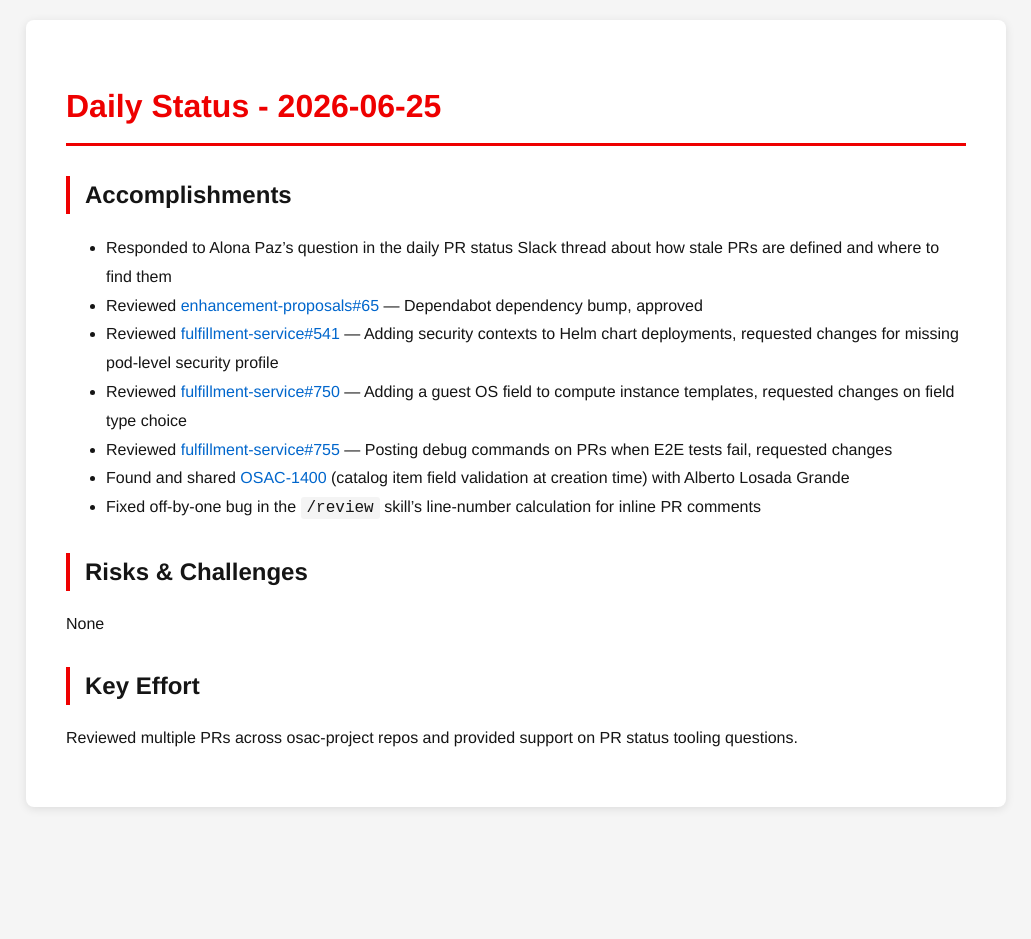
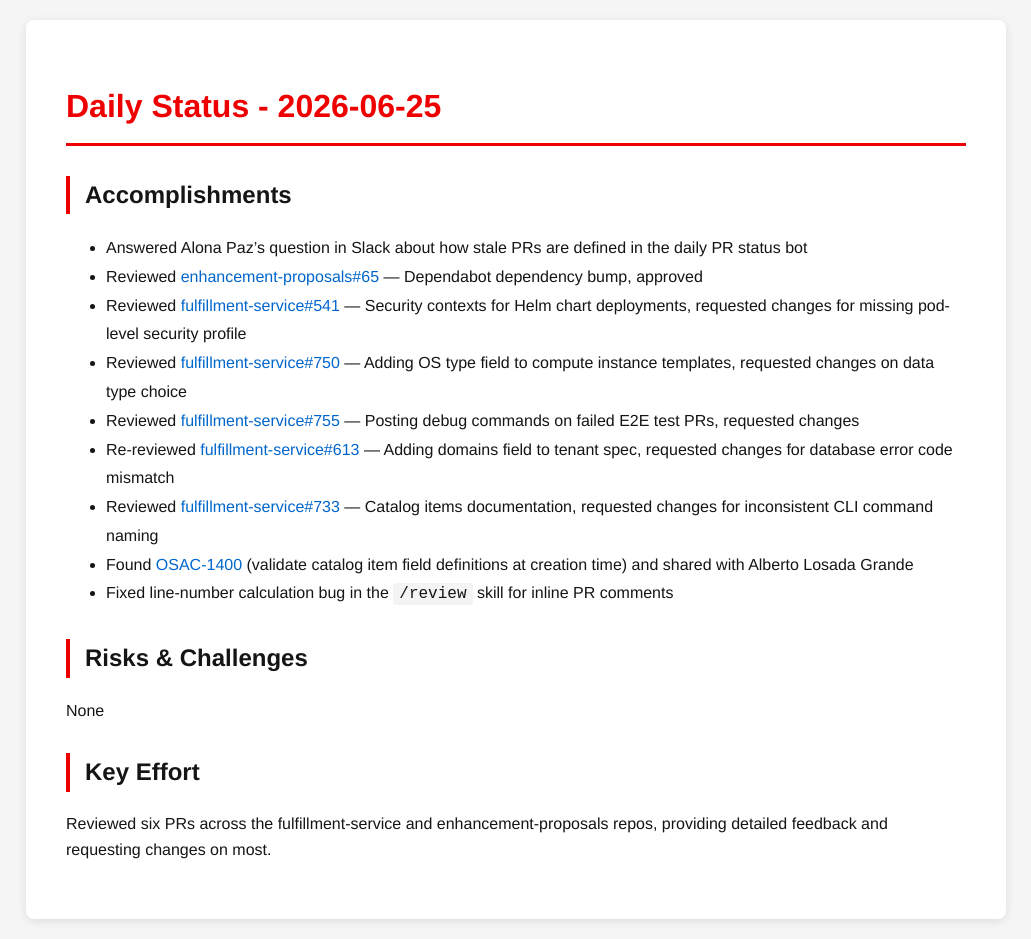
Before and after one commit to tzvatot/daily-status, a Jekyll site: the page built from 2026-06-25.md, in a window 1280 px wide. Shown: the whole page, without its empty margins (124-1155 px from the left). Built offline with Jekyll 4.4.1, drawn with Linux system fonts in a browser that asks for light colours; before the commit the page ends 900 px from its top, so only the background shows below that.

Commit message:
Daily status update - 2026-06-25

```diff
--- a/2026-06-25.md
+++ b/2026-06-25.md
@@ -7,16 +7,18 @@ date: 2026-06-25
 # Daily Status - 2026-06-25
 
 ## Accomplishments
-- Responded to Alona Paz's question in the daily PR status Slack thread about how stale PRs are defined and where to find them
+- Answered Alona Paz's question in Slack about how stale PRs are defined in the daily PR status bot
 - Reviewed [enhancement-proposals#65](https://github.com/osac-project/enhancement-proposals/pull/65) — Dependabot dependency bump, approved
-- Reviewed [fulfillment-service#541](https://github.com/osac-project/fulfillment-service/pull/541) — Adding security contexts to Helm chart deployments, requested changes for missing pod-level security profile
-- Reviewed [fulfillment-service#750](https://github.com/osac-project/fulfillment-service/pull/750) — Adding a guest OS field to compute instance templates, requested changes on field type choice
-- Reviewed [fulfillment-service#755](https://github.com/osac-project/fulfillment-service/pull/755) — Posting debug commands on PRs when E2E tests fail, requested changes
-- Found and shared [OSAC-1400](https://redhat.atlassian.net/browse/OSAC-1400) (catalog item field validation at creation time) with Alberto Losada Grande
-- Fixed off-by-one bug in the `/review` skill's line-number calculation for inline PR comments
+- Reviewed [fulfillment-service#541](https://github.com/osac-project/fulfillment-service/pull/541) — Security contexts for Helm chart deployments, requested changes for missing pod-level security profile
+- Reviewed [fulfillment-service#750](https://github.com/osac-project/fulfillment-service/pull/750) — Adding OS type field to compute instance templates, requested changes on data type choice
+- Reviewed [fulfillment-service#755](https://github.com/osac-project/fulfillment-service/pull/755) — Posting debug commands on failed E2E test PRs, requested changes
+- Re-reviewed [fulfillment-service#613](https://github.com/osac-project/fulfillment-service/pull/613) — Adding domains field to tenant spec, requested changes for database error code mismatch
+- Reviewed [fulfillment-service#733](https://github.com/osac-project/fulfillment-service/pull/733) — Catalog items documentation, requested changes for inconsistent CLI command naming
+- Found [OSAC-1400](https://issues.redhat.com/browse/OSAC-1400) (validate catalog item field definitions at creation time) and shared with Alberto Losada Grande
+- Fixed line-number calculation bug in the `/review` skill for inline PR comments
 
 ## Risks & Challenges
 None
 
 ## Key Effort
-Reviewed multiple PRs across osac-project repos and provided support on PR status tooling questions.
+Reviewed six PRs across the fulfillment-service and enhancement-proposals repos, providing detailed feedback and requesting changes on most.
```
